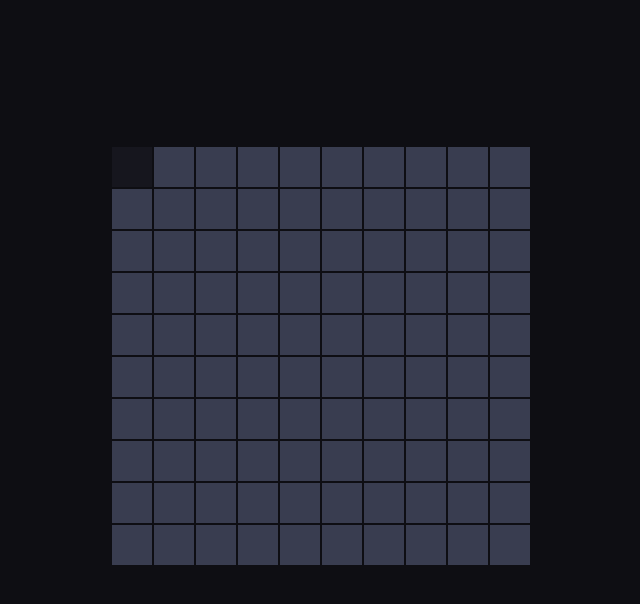
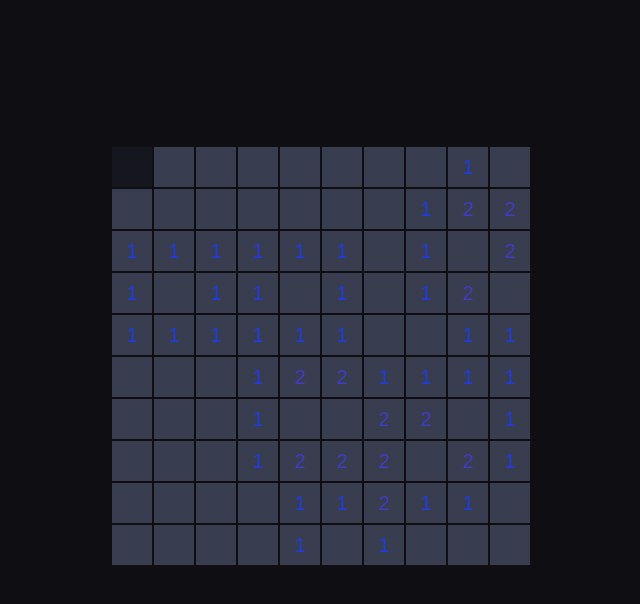
Before and after one commit to Svygzhryr/Minespeewer, a plain HTML site: page minesweeper/index.html in a window 1280 px wide. Both pictures are taken after a click on the button 451 px from the left and 231 px from the top of the page. Shown: the part 64-668 px from the top of the page, without its empty margins (319-959 px from the left). Drawn offline with Linux system fonts and the light colour scheme.

Commit message:
refactor: changed bomb number appearance algorithm

```diff
--- a/minesweeper/script.js
+++ b/minesweeper/script.js
@@ -81,6 +81,65 @@ let setBombs = function(e) {
       cell.classList.add("bomb");
     }
   }
+
+  let bombCells = document.querySelectorAll(".bomb");
+  bombCells.forEach(cell => {
+    xcord = +cell.dataset.x;
+    ycord = +cell.dataset.y;
+
+    // проверка всех клеток по часовой начиная от верхней левой
+    // NorthWest, North, NorthEast, East, SouthEast, South, SouthWest, West
+    let nw = document.querySelector(`[data-x="${xcord-1}"][data-y="${ycord-1}"]`);
+    let n = document.querySelector(`[data-x="${xcord}"][data-y="${ycord-1}"]`);
+    let ne = document.querySelector(`[data-x="${xcord+1}"][data-y="${ycord-1}"]`);
+    let e = document.querySelector(`[data-x="${xcord+1}"][data-y="${ycord}"]`);
+    let se = document.querySelector(`[data-x="${xcord+1}"][data-y="${ycord+1}"]`);
+    let s = document.querySelector(`[data-x="${xcord}"][data-y="${ycord+1}"]`);
+    let sw = document.querySelector(`[data-x="${xcord-1}"][data-y="${ycord+1}"]`);
+    let w = document.querySelector(`[data-x="${xcord-1}"][data-y="${ycord}"]`);
+
+    if (nw && !nw.classList.contains("bomb")) {
+      nw.innerHTML = +nw.innerHTML + 1;
+      let bn = nw.innerHTML;
+      nw.style.color = `rgb(${bn*31}, 60, ${255 - bn*31})`
+    }
+    if (n && !n.classList.contains("bomb")) {
+      n.innerHTML = +n.innerHTML + 1;
+      let bn = n.innerHTML;
+      n.style.color = `rgb(${bn*31}, 60, ${255 - bn*31})`
+    }
+    if (ne && !ne.classList.contains("bomb")) {
+      ne.innerHTML = +ne.innerHTML + 1;
+      let bn = ne.innerHTML;
+      ne.style.color = `rgb(${bn*31}, 60, ${255 - bn*31})`
+    }
+    if (e && !e.classList.contains("bomb")) {
+      e.innerHTML = +e.innerHTML + 1;
+      let bn = e.innerHTML;
+      e.style.color = `rgb(${bn*31}, 60, ${255 - bn*31})`
+    }
+    if (se && !se.classList.contains("bomb")) {
+      se.innerHTML= +se.innerHTML + 1;
+      let bn = se.innerHTML;
+      se.style.color = `rgb(${bn*31}, 60, ${255 - bn*31})`
+    }
+    if (s && !s.classList.contains("bomb")) {
+      s.innerHTML = +s.innerHTML + 1;
+      let bn = s.innerHTML;
+      s.style.color = `rgb(${bn*31}, 60, ${255 - bn*31})`
+    }
+    if (sw && !sw.classList.contains("bomb")) {
+      sw.innerHTML = +sw.innerHTML + 1;
+      let bn = sw.innerHTML;
+      sw.style.color = `rgb(${bn*31}, 60, ${255 - bn*31})`
+    }
+    if (w && !w.classList.contains("bomb")) {
+      w.innerHTML = +w.innerHTML + 1;
+      let bn = w.innerHTML;
+      w.style.color = `rgb(${bn*31}, 60, ${255 - bn*31})`
+    }
+
+  })
 }
 
 let resetCells = function() {
@@ -94,52 +153,7 @@ let resetCells = function() {
 }
 
 let checkNeighbors = function(a, xcord, ycord) {
-  xcord = +a.dataset.x;
-  ycord = +a.dataset.y;
-  let bn = 0;
-  let l = 1;
-
-  // проверка всех клеток по часовой начиная от верхней левой
-  // NorthWest, North, NorthEast, East, SouthEast, South, SouthWest, West
-  let nw = document.querySelector(`[data-x="${xcord-l}"][data-y="${ycord-l}"]`);
-  let n = document.querySelector(`[data-x="${xcord}"][data-y="${ycord-l}"]`);
-  let ne = document.querySelector(`[data-x="${xcord+l}"][data-y="${ycord-l}"]`);
-  let e = document.querySelector(`[data-x="${xcord+l}"][data-y="${ycord}"]`);
-  let se = document.querySelector(`[data-x="${xcord+l}"][data-y="${ycord+l}"]`);
-  let s = document.querySelector(`[data-x="${xcord}"][data-y="${ycord+l}"]`);
-  let sw = document.querySelector(`[data-x="${xcord-l}"][data-y="${ycord+l}"]`);
-  let w = document.querySelector(`[data-x="${xcord-l}"][data-y="${ycord}"]`);
-
-  if (nw) {
-    nw.classList.contains('bomb') ? bn++ : null;
-  }
-  if (n) {
-    n.classList.contains('bomb') ? bn++ : null;
-  }
-  if (ne) {
-    ne.classList.contains('bomb') ? bn++ : null;
-  }
-  if (e) {
-    e.classList.contains('bomb') ? bn++ : null;
-  }
-  if (se) {
-    se.classList.contains('bomb') ? bn++ : null;
-  }
-  if (s) {
-    s.classList.contains('bomb') ? bn++ : null;
-  }
-  if (sw) {
-    sw.classList.contains('bomb') ? bn++ : null;
-  }
-  if (w) {
-    w.classList.contains('bomb') ? bn++ : null;
-  }
-
-  if (bn) {
-    // конвертация количества бомб рядом в интенсивность оттенков, сам придумал
-    a.style.color = `rgb(${bn*31}, 60, ${255 - bn*31})`
-    a.innerHTML = bn;
-  } else {
+    //  else {
     // два способа автооткрытия:
     // 1: непосредственно при нажатии будут определяться соседние бомбы их количество
     // 2: при генерации бомб все соседние от них клетки будут прибавлять к себе их количество
@@ -156,7 +170,6 @@ let checkNeighbors = function(a, xcord, ycord) {
     //   l++;
     // }
 
-  }
 }
 
 let handleCellDown = function(e) {
@@ -204,6 +217,7 @@ let handleCellUp = function(e) {
         console.log(cells - bombs)
         if (checked == cells - bombs) {
           document.querySelectorAll(".bomb").forEach(e => {
+            e.innerHTML = "*";
             e.classList.add("exposed");
           })
           // события после выигрыша
--- a/minesweeper/style.scss
+++ b/minesweeper/style.scss
@@ -40,7 +40,7 @@ body {
   height: 40px;
   border: none;
   border: 2px solid $highlight;
-  color: $active;
+  color: transparent;
   font-size: 20px;
 
   transition: all .1s ease-in-out;
@@ -59,6 +59,7 @@ body {
   cursor: unset;
   background-color: $main;
   border: none;
+  color: $active;
 
 
   &:hover {
```
Also changed, not shown: minesweeper/style.css, 1 other file.
